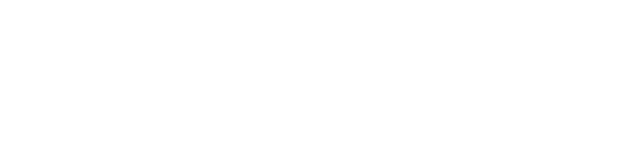
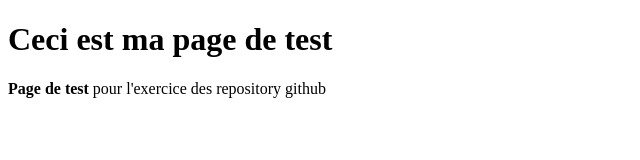
Before and after one commit to FrancoisC64/RepositoryTest, a plain HTML site: page index.html in a window 1280 px wide. Shown: the whole page, without its empty margins (0-640 px from the left). Drawn offline with Linux system fonts and the light colour scheme.

Commit message:
add first title and paragraph for index.html

```diff
--- a/index.html
+++ b/index.html
@@ -6,6 +6,8 @@
 		<link ref="stylesheet" href="style.css"/>
 	</head>
 	<body>
+		<h1>Ceci est ma page de test</h1>
+		<p class="p1"> <strong>Page de test</strong> pour l'exercice des repository github</p>
 
 	</body>
 </html>
```
